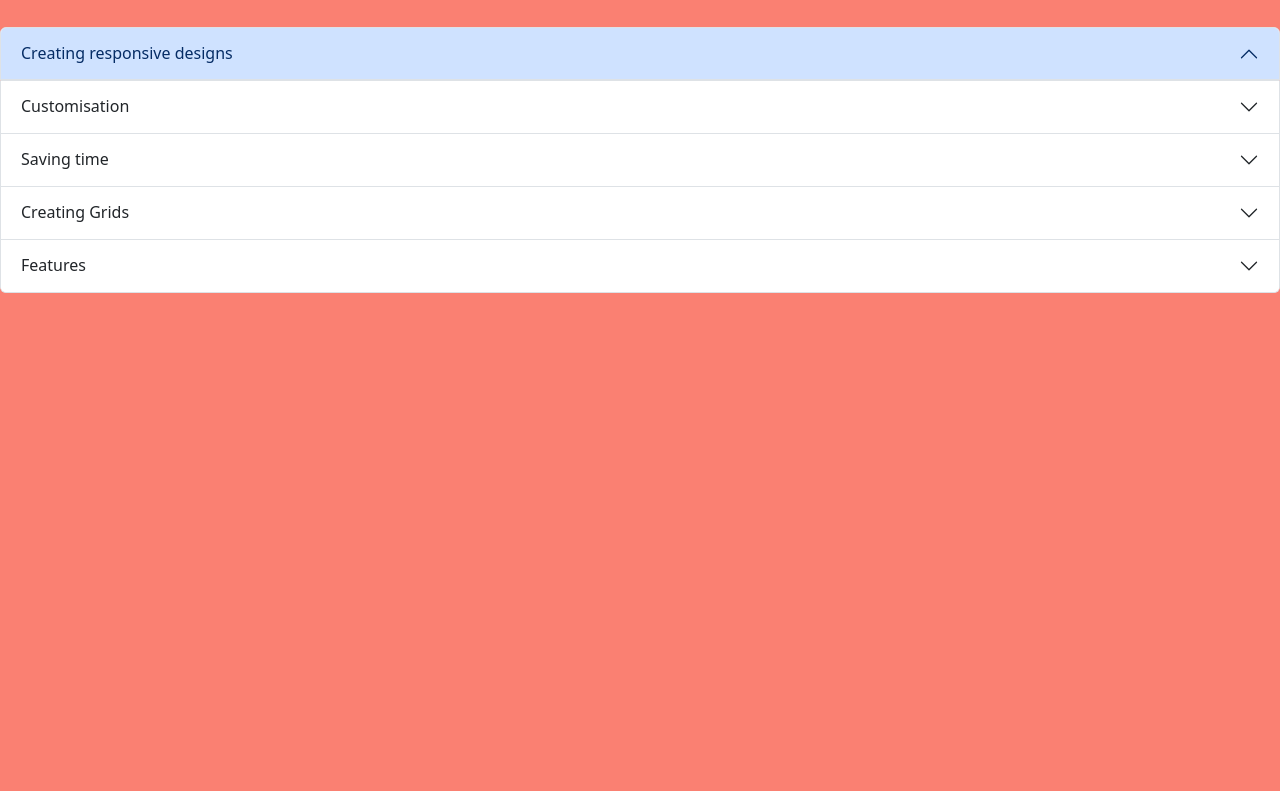
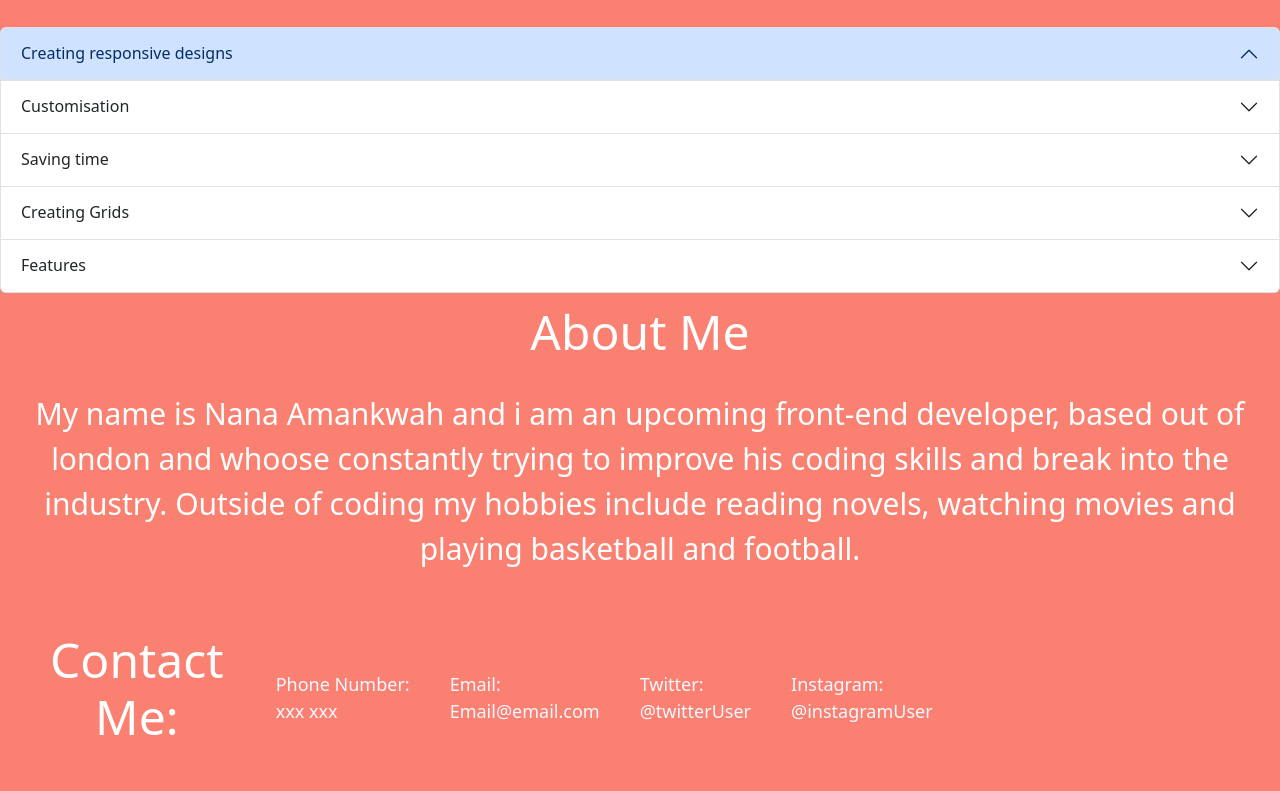
Before and after one commit to frimpn/bootstrap-portfolio, a plain HTML site: page index.html in a window 1280 px wide. Shown: the part 1407-2198 px from the top of the page. Before the commit the page ends 1700 px from the top, so only its background shows below. Drawn offline with nearby package versions, Linux system fonts and the light colour scheme.

Commit message:
added an about me and contact me section

```diff
--- a/css/style.css
+++ b/css/style.css
@@ -7,7 +7,7 @@ body{
 }
 
 
-.about {
+.jumbo {
 
     background: linear-gradient( rgba(0, 0, 0, 0.5), rgba(0, 0, 0, 0.5) ), url("../images/bookcases\ 2.png");
     background-repeat: no-repeat;
@@ -17,10 +17,12 @@ body{
     text-align: center;
 }
 
-.about p{
+.jumbo p, .about p{
     width: 100%;
     text-align: center;
+    color: white;
 }
+
 
 section > h2{
     font-size: 48px;
@@ -29,3 +31,26 @@ section > h2{
     color: white;
     margin-top: 10px;
 }
+
+
+.about P{
+    font-size: 30px;
+}
+.contact{
+    margin-left: 50px;
+    display: flex;
+    margin-top: 50px;
+}
+
+.contact ul{
+    display: flex;
+    justify-content: space-between;
+}
+
+.contact ul li{
+    color: aliceblue;
+    font-size: 18px;
+    list-style: none;
+    margin: 50px 20px;
+    cursor: pointer;
+}
--- a/index.html
+++ b/index.html
@@ -41,7 +41,7 @@
 
   </nav>
 
-  <div class="p-5 mb-4 bg-body-tertiary rounded-3 about">
+  <div class="p-5 mb-4 bg-body-tertiary rounded-3 jumbo">
     <div class="container-fluid py-5">
       <h1 class="display-5 fw-bold">My Portfolio</h1>
       <p class="col-md-8 fs-4">My name is Nana Amankwah and i am an upcoming front-end developer. This is my Portfolio where i will show all my projects and work.</p>
@@ -199,11 +199,11 @@
 
       <div class="accordion-item">
         <h2 class="accordion-header">
-          <button class="accordion-button collapsed" type="button" data-bs-toggle="collapse" data-bs-target="#collapseThree" aria-expanded="false" aria-controls="collapseThree">
+          <button class="accordion-button collapsed" type="button" data-bs-toggle="collapse" data-bs-target="#collapseFour" aria-expanded="false" aria-controls="collapseFour">
            Creating Grids
           </button>
         </h2>
-        <div id="collapseThree" class="accordion-collapse collapse" data-bs-parent="#accordionExample">
+        <div id="collapseFour" class="accordion-collapse collapse" data-bs-parent="#accordionExample">
           <div class="accordion-body">
             <strong>learning bootstrap will save time and make it easier to create grids, that can also be responsive. </strong>
           </div>
@@ -213,11 +213,11 @@
 
       <div class="accordion-item">
         <h2 class="accordion-header">
-          <button class="accordion-button collapsed" type="button" data-bs-toggle="collapse" data-bs-target="#collapseThree" aria-expanded="false" aria-controls="collapseThree">
+          <button class="accordion-button collapsed" type="button" data-bs-toggle="collapse" data-bs-target="#collapseFive" aria-expanded="false" aria-controls="collapseFive">
             Features
           </button>
         </h2>
-        <div id="collapseThree" class="accordion-collapse collapse" data-bs-parent="#accordionExample">
+        <div id="collapseFive" class="accordion-collapse collapse" data-bs-parent="#accordionExample">
           <div class="accordion-body">
             <strong>Bootstraps offers a wide range of components with its own HTML and CSS, that you are able to choose from making your web page more creative. </strong>
           </div>
@@ -228,10 +228,24 @@
 
 
 
+    </div>
+
+  </section>
 
 
+  <section class="about">
 
-    </div>
+    <h2>About Me</h2>
+      <p>My name is Nana Amankwah and i am an upcoming front-end developer, based out of london and whoose constantly trying to improve his coding skills and break into the industry. Outside of coding my hobbies include reading novels, watching movies and playing basketball and football.</p>
+      <section class="contact">
+        <h2>Contact <br> Me:</h2>
+      <ul>
+        <li>Phone Number: <br> xxx xxx</li>
+        <li>Email: <br> Email@email.com</li>
+        <li>Twitter: <br> @twitterUser</li>
+        <li>Instagram: <br> @instagramUser</li>
+      </ul>
+      </section>
 
   </section>
 
```
